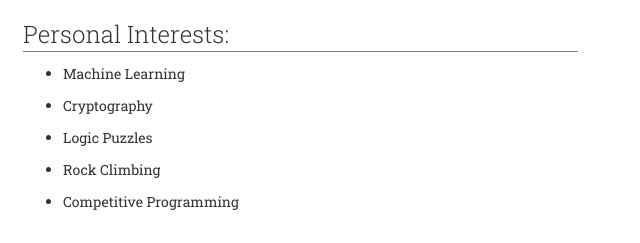
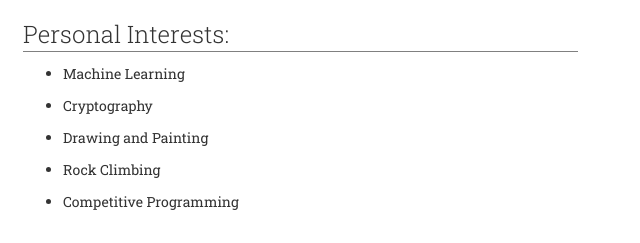
Before and after one commit to veylence/jakechiang.com, a website: page index.html in a window 1280 px wide. Shown: the part 1460-1703 px from the top of the page, 632-1272 px from the left. Drawn offline with nearby package versions, Linux system fonts and the light colour scheme; a web font is replaced by a local one.

Commit message:
Updated resume consistency

```diff
--- a/index.html
+++ b/index.html
@@ -222,7 +222,7 @@
                         <ul>
                             <li>Machine Learning</li>
                             <li>Cryptography</li>
-                            <li>Logic Puzzles</li>
+                            <li>Drawing and Painting</li>
                             <li>Rock Climbing</li>
                             <li>Competitive Programming</li>
                         </ul>
```
Also changed, not shown: 1 other file.
